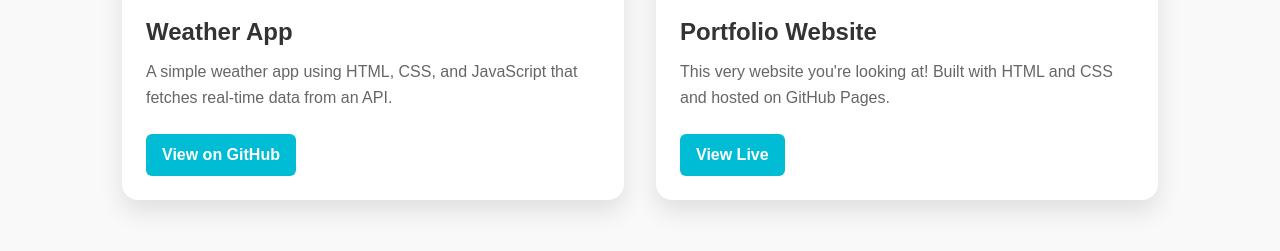
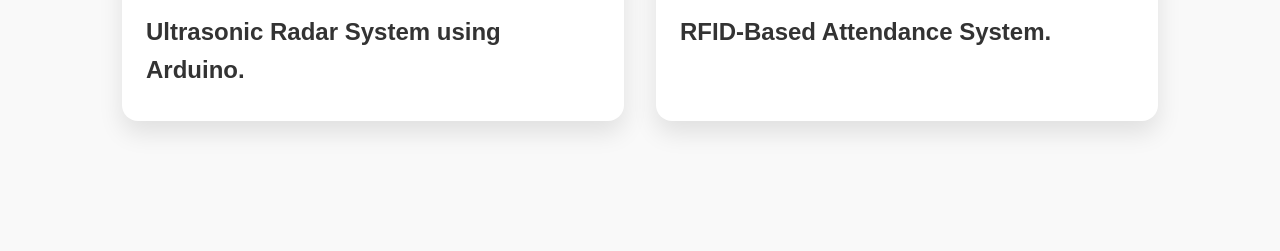
Before and after one commit to Mayuri-Lokhande/Portfolio, a plain HTML site: page projects.html in a window 1280 px wide. Shown: the part 319-570 px from the top of the page. Drawn offline with Linux system fonts and the light colour scheme.

Commit message:
Initial Commit

```diff
--- a/projects.html
+++ b/projects.html
@@ -25,14 +25,14 @@
     <div class="project-list">
       <div class="project-card">
         <img src="images/project1.jpg" alt="Project 1" />
-        <h3>Weather App</h3>
-        <p>A simple weather app using HTML, CSS, and JavaScript that fetches real-time data from an API.</p>
-        <a href="https://github.com/yourusername/weather-app" target="_blank">View on GitHub</a>
+        <h3>Ultrasonic Radar System using Arduino.</h3>
+
+
       </div>
 
       <div class="project-card">
         <img src="images/project2.jpg" alt="Project 2" />
-        <h3>Portfolio Website</h3>
-        <p>This very website you're looking at! Built with HTML and CSS and hosted on GitHub Pages.</p>
-        <a href="https://yourusername.github.io/portfolio" target="_blank">View Live</a>
+        <h3>RFID-Based Attendance System.</h3>
+
+
       </div>
```
Also changed, not shown: about me.html (+2 -2 lines).
